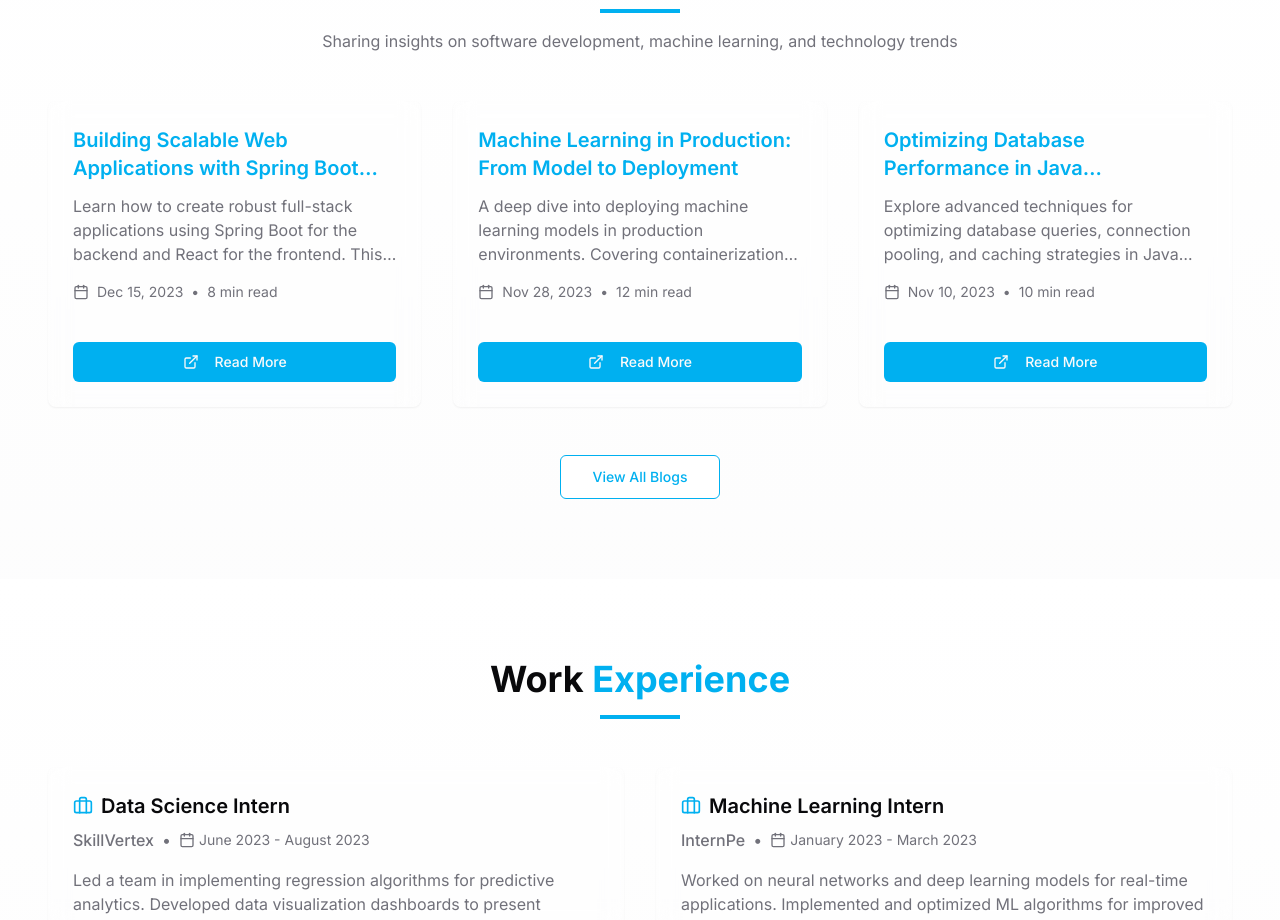
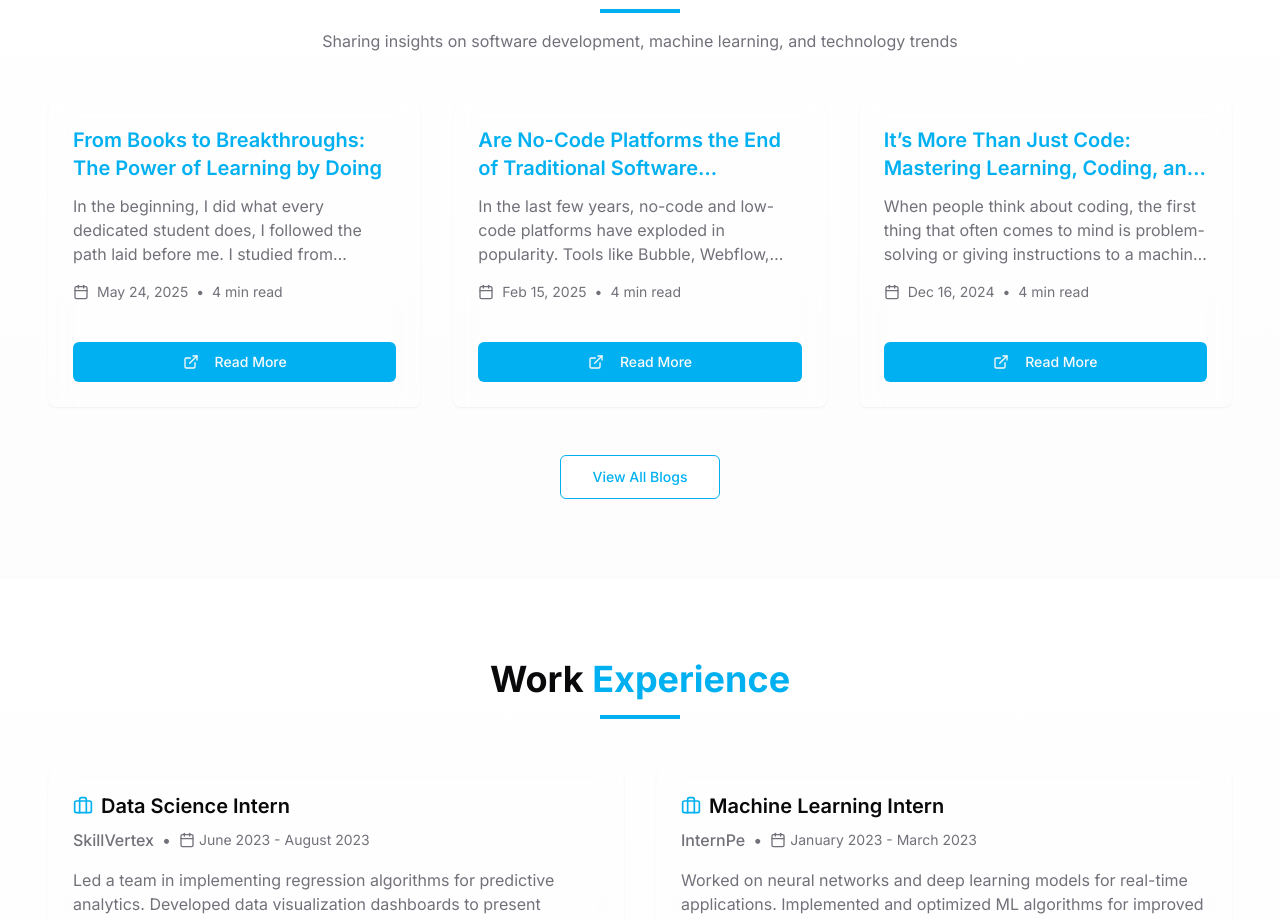
Before and after one commit to nileshgorde04/Portfolio, a Next.js app: page / in a window 1280 px wide. Shown: the part 2760-3680 px from the top of the page. Built offline with nearby package versions, Linux system fonts and the light colour scheme.

Commit message:
Added blogs

```diff
--- a/components/blogs-section.tsx
+++ b/components/blogs-section.tsx
@@ -19,28 +19,28 @@ const BlogsSection = () => {
   // Mock blog data - replace with actual Medium RSS/API integration
   const blogPosts: BlogPost[] = [
     {
-      title: "Building Scalable Web Applications with Spring Boot and React",
+      title: "From Books to Breakthroughs: The Power of Learning by Doing",
       snippet:
-        "Learn how to create robust full-stack applications using Spring Boot for the backend and React for the frontend. This comprehensive guide covers best practices, security, and deployment strategies.",
-      date: "Dec 15, 2023",
-      link: "https://medium.com/@nileshgorade2004",
-      readTime: "8 min read",
+        "In the beginning, I did what every dedicated student does, I followed the path laid before me. I studied from textbooks, completed assignments, and topped my class.",
+      date: "May 24, 2025",
+      link: "https://medium.com/@nileshgorade2004/from-books-to-breakthroughs-the-power-of-learning-by-doing-bfd66699dd0f",
+      readTime: "4 min read",
     },
     {
-      title: "Machine Learning in Production: From Model to Deployment",
+      title: "Are No-Code Platforms the End of Traditional Software Development?",
       snippet:
-        "A deep dive into deploying machine learning models in production environments. Covering containerization, monitoring, and scaling ML applications for real-world use cases.",
-      date: "Nov 28, 2023",
-      link: "https://medium.com/@nileshgorade2004",
-      readTime: "12 min read",
+        "In the last few years, no-code and low-code platforms have exploded in popularity. Tools like Bubble, Webflow, and Microsoft Power Apps allow people to build apps without writing a single line of code",
+      date: "Feb 15, 2025",
+      link: "https://medium.com/@nileshgorade2004/are-no-code-platforms-the-end-of-traditional-software-development-dc11055d7a4b",
+      readTime: "4 min read",
     },
     {
-      title: "Optimizing Database Performance in Java Applications",
+      title: "It’s More Than Just Code: Mastering Learning, Coding, and Career Growth",
       snippet:
-        "Explore advanced techniques for optimizing database queries, connection pooling, and caching strategies in Java applications. Learn how to identify and resolve performance bottlenecks.",
-      date: "Nov 10, 2023",
-      link: "https://medium.com/@nileshgorade2004",
-      readTime: "10 min read",
+        "When people think about coding, the first thing that often comes to mind is problem-solving or giving instructions to a machine. But coding is so much more than that.",
+      date: "Dec 16, 2024",
+      link: "https://medium.com/@nileshgorade2004/its-more-than-just-code-mastering-learning-coding-and-career-growth-113e6349bbb0",
+      readTime: "4 min read",
     },
   ]
 
```
